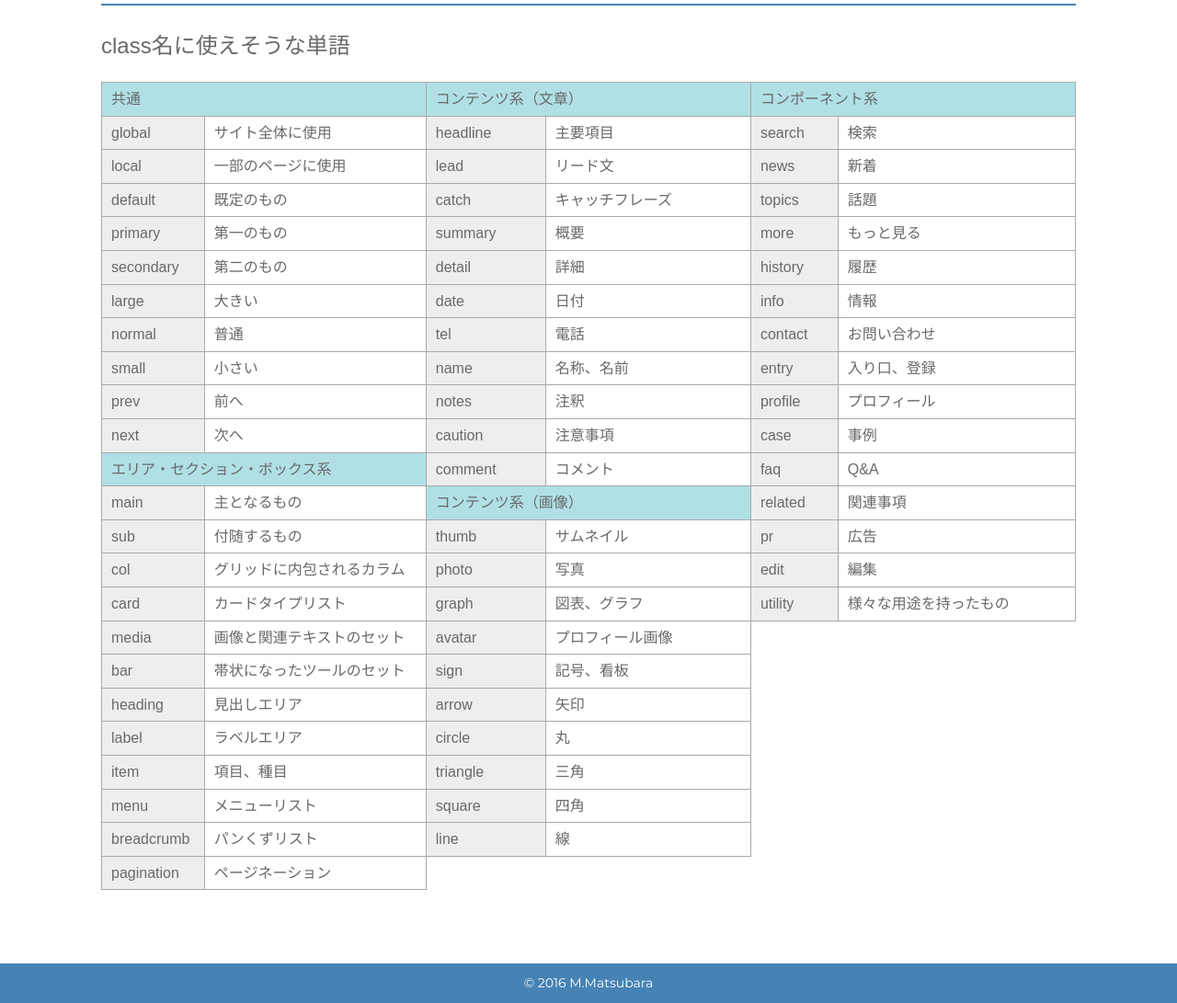
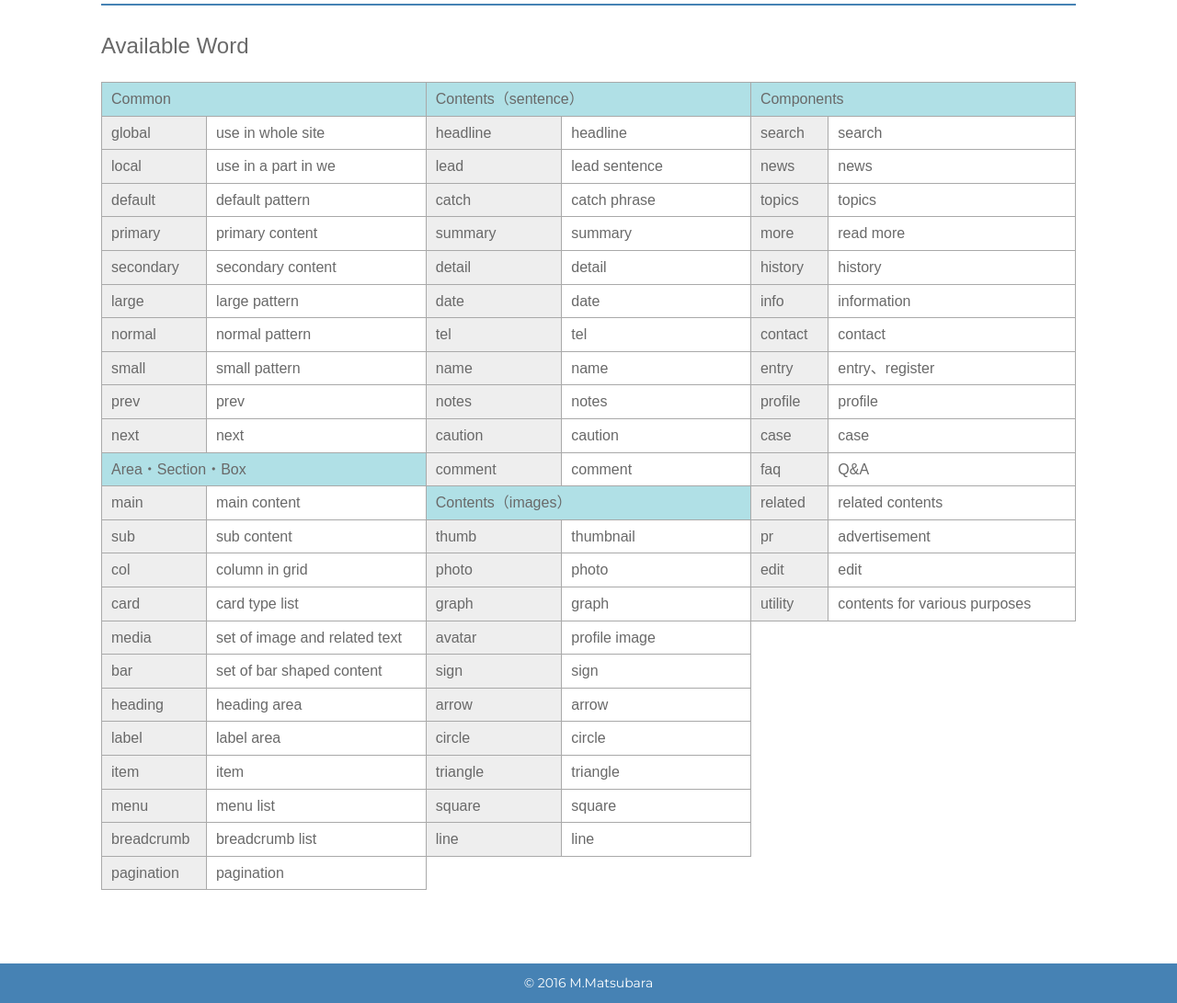
Before and after one commit to rivervillageman/classcreator, a website: page index.html in a window 1280 px wide. Shown: the part 656-1747 px from the top of the page at 92% size. Drawn offline with Linux system fonts and the light colour scheme.

Commit message:
first edit

```diff
--- a/index.html
+++ b/index.html
@@ -24,15 +24,15 @@
     <div class="box-flex">
       <div class="box-flex-in">
         <select id="level-1" class="form-select" name="category">
-          <option value="" class="default" selected>選択してください</option>
-          <option value="レイアウト系" data-cat="rayout">レイアウト系</option>
-          <option value="セクション・ボックス系" data-cat="section">セクション・ボックス系</option>
-          <option value="グリッド系" data-cat="grid">グリッド系</option>
-          <option value="モジュール系" data-cat="module">モジュール系</option>
-          <option value="状態" data-cat="state">状態</option>
+          <option value="" class="default" selected>Select</option>
+          <option value="レイアウト系" data-cat="rayout">Layout</option>
+          <option value="セクション・ボックス系" data-cat="section">Section・Box</option>
+          <option value="グリッド系" data-cat="grid">Grid</option>
+          <option value="モジュール系" data-cat="module">Module</option>
+          <option value="状態" data-cat="state">State</option>
         </select>
         <select id="level-2" class="form-select" name="identifier">
-          <option value="" class="default" selected>選択してください</option>
+          <option value="" class="default" selected>Select</option>
           <option value="header" data-cat="rayout" title="大枠のヘッダー内の要素">header</option>
           <option value="footer" data-cat="rayout">footer</option>
           <option value="contents" data-cat="rayout">contents</option>
@@ -69,262 +69,262 @@
         ー
       </div><!-- /box-flex-in -->
       <div class="box-flex-in">
-        <input id="level-4" type="text" class="form-text s-large" name="" value="" placeholder="詳細" pattern="^[a-z]+$">
+        <input id="level-4" type="text" class="form-text s-large" name="" value="" placeholder="detail" pattern="^[a-z]+$">
       </div><!-- /box-flex-in -->
       <div class="box-flex-in">
         ー
       </div><!-- /box-flex-in -->
       <div class="box-flex-in">
-        <input id="level-5" type="text" class="form-text s-large" name="" value="" placeholder="バリエーション" pattern="^[a-z]+$">
+        <input id="level-5" type="text" class="form-text s-large" name="" value="" placeholder="valiation" pattern="^[a-z]+$">
       </div><!-- /box-flex-in -->
       <div class="box-flex-in">
         ー
       </div><!-- /box-flex-in -->
       <div class="box-flex-in">
-        <input id="level-6" type="text" class="form-text s-small" name="" value="" placeholder="連番" pattern="^[0-9]+$">
+        <input id="level-6" type="text" class="form-text s-small" name="" value="" placeholder="number" pattern="^[0-9]+$">
       </div><!-- /box-flex-in -->
     </div><!-- /box-flex -->
     <p class="btn-cmn-01"><input id="js-trigger" type="button" class="form-button" name="" value="Create!"></p>
 
     <section>
-      <h2 class="ttl-cmn-02">class名に使えそうな単語</h2>
+      <h2 class="ttl-cmn-02">Available Word</h2>
       <div class="box-flex-usage">
         <div class="box-flex-usage-in">
           <table class="table-usage">
             <tr>
-              <th colspan="2">共通</th>
+              <th colspan="2">Common</th>
             </tr>
             <tr>
               <td>global</td>
-              <td>サイト全体に使用</td>
+              <td>use in whole site</td>
             </tr>
             <tr>
               <td>local</td>
-              <td>一部のページに使用</td>
+              <td>use in a part in we</td>
             </tr>
             <tr>
               <td>default</td>
-              <td>既定のもの</td>
+              <td>default pattern</td>
             </tr>
             <tr>
               <td>primary</td>
-              <td>第一のもの</td>
+              <td>primary content</td>
             </tr>
             <tr>
               <td>secondary</td>
-              <td>第二のもの</td>
+              <td>secondary content</td>
             </tr>
             <tr>
               <td>large</td>
-              <td>大きい</td>
+              <td>large pattern</td>
             </tr>
             <tr>
               <td>normal</td>
-              <td>普通</td>
+              <td>normal pattern</td>
             </tr>
             <tr>
               <td>small</td>
-              <td>小さい</td>
+              <td>small pattern</td>
             </tr>
             <tr>
               <td>prev</td>
-              <td>前へ</td>
+              <td>prev</td>
             </tr>
             <tr>
               <td>next</td>
-              <td>次へ</td>
+              <td>next</td>
             </tr>
             <tr>
-              <th colspan="2">エリア・セクション・ボックス系</th>
+              <th colspan="2">Area・Section・Box</th>
             </tr>
             <tr>
               <td>main</td>
-              <td>主となるもの</td>
+              <td>main content</td>
             </tr>
             <tr>
               <td>sub</td>
-              <td>付随するもの</td>
+              <td>sub content</td>
             </tr>
             <tr>
               <td>col</td>
-              <td>グリッドに内包されるカラム</td>
+              <td>column in grid</td>
             </tr>
             <tr>
               <td>card</td>
-              <td>カードタイプリスト</td>
+              <td>card type list</td>
             </tr>
             <tr>
               <td>media</td>
-              <td>画像と関連テキストのセット</td>
+              <td>set of image and related text</td>
             </tr>
             <tr>
               <td>bar</td>
-              <td>帯状になったツールのセット</td>
+              <td>set of bar shaped content</td>
             </tr>
             <tr>
               <td>heading</td>
-              <td>見出しエリア</td>
+              <td>heading area</td>
             </tr>
             <tr>
               <td>label</td>
-              <td>ラベルエリア</td>
+              <td>label area</td>
             </tr>
             <tr>
               <td>item</td>
-              <td>項目、種目</td>
+              <td>item</td>
             </tr>
             <tr>
               <td>menu</td>
-              <td>メニューリスト</td>
+              <td>menu list</td>
             </tr>
             <tr>
               <td>breadcrumb</td>
-              <td>パンくずリスト</td>
+              <td>breadcrumb list</td>
             </tr>
             <tr>
               <td>pagination</td>
-              <td>ページネーション</td>
+              <td>pagination</td>
             </tr>
           </table>
         </div><!-- /box-flex-usage-in -->
         <div class="box-flex-usage-in">
           <table class="table-usage">
             <tr>
-              <th colspan="2">コンテンツ系（文章）</th>
+              <th colspan="2">Contents（sentence）</th>
             </tr>
             <tr>
               <td>headline</td>
-              <td>主要項目</td>
+              <td>headline</td>
             </tr>
             <tr>
               <td>lead</td>
-              <td>リード文</td>
+              <td>lead sentence</td>
             </tr>
             <tr>
               <td>catch</td>
-              <td>キャッチフレーズ</td>
+              <td>catch phrase</td>
             </tr>
             <tr>
               <td>summary</td>
-              <td>概要</td>
+              <td>summary</td>
             </tr>
             <tr>
               <td>detail</td>
-              <td>詳細</td>
+              <td>detail</td>
             </tr>
             <tr>
               <td>date</td>
-              <td>日付</td>
+              <td>date</td>
             </tr>
             <tr>
               <td>tel</td>
-              <td>電話</td>
+              <td>tel</td>
             </tr>
             <tr>
               <td>name</td>
-              <td>名称、名前</td>
+              <td>name</td>
             </tr>
             <tr>
               <td>notes</td>
-              <td>注釈</td>
+              <td>notes</td>
             </tr>
             <tr>
               <td>caution</td>
-              <td>注意事項</td>
+              <td>caution</td>
             </tr>
             <tr>
               <td>comment</td>
-              <td>コメント</td>
+              <td>comment</td>
             </tr>
             <tr>
-              <th colspan="2">コンテンツ系（画像）</th>
+              <th colspan="2">Contents（images）</th>
             </tr>
             <tr>
               <td>thumb</td>
-              <td>サムネイル</td>
+              <td>thumbnail</td>
             </tr>
             <tr>
               <td>photo</td>
-              <td>写真</td>
+              <td>photo</td>
             </tr>
             <tr>
               <td>graph</td>
-              <td>図表、グラフ</td>
+              <td>graph</td>
             </tr>
             <tr>
               <td>avatar</td>
-              <td>プロフィール画像</td>
+              <td>profile image</td>
             </tr>
             <tr>
               <td>sign</td>
-              <td>記号、看板</td>
+              <td>sign</td>
             </tr>
             <tr>
               <td>arrow</td>
-              <td>矢印</td>
+              <td>arrow</td>
             </tr>
             <tr>
               <td>circle</td>
-              <td>丸</td>
+              <td>circle</td>
             </tr>
             <tr>
               <td>triangle</td>
-              <td>三角</td>
+              <td>triangle</td>
             </tr>
             <tr>
               <td>square</td>
-              <td>四角</td>
+              <td>square</td>
             </tr>
             <tr>
               <td>line</td>
-              <td>線</td>
+              <td>line</td>
             </tr>
           </table>
         </div><!-- /box-flex-usage-in -->
         <div class="box-flex-usage-in">
           <table class="table-usage">
             <tr>
-              <th colspan="2">コンポーネント系</th>
+              <th colspan="2">Components</th>
             </tr>
             <tr>
               <td>search</td>
-              <td>検索</td>
+              <td>search</td>
             </tr>
             <tr>
               <td>news</td>
-              <td>新着</td>
+              <td>news</td>
             </tr>
             <tr>
               <td>topics</td>
-              <td>話題</td>
+              <td>topics</td>
             </tr>
             <tr>
               <td>more</td>
-              <td>もっと見る</td>
+              <td>read more</td>
             </tr>
             <tr>
               <td>history</td>
-              <td>履歴</td>
+              <td>history</td>
             </tr>
             <tr>
               <td>info</td>
-              <td>情報</td>
+              <td>information</td>
             </tr>
             <tr>
               <td>contact</td>
-              <td>お問い合わせ</td>
+              <td>contact</td>
             </tr>
             <tr>
               <td>entry</td>
-              <td>入り口、登録</td>
+              <td>entry、register</td>
             </tr>
             <tr>
               <td>profile</td>
-              <td>プロフィール</td>
+              <td>profile</td>
             </tr>
             <tr>
               <td>case</td>
-              <td>事例</td>
+              <td>case</td>
             </tr>
             <tr>
               <td>faq</td>
@@ -332,19 +332,19 @@
             </tr>
             <tr>
               <td>related</td>
-              <td>関連事項</td>
+              <td>related contents</td>
             </tr>
             <tr>
               <td>pr</td>
-              <td>広告</td>
+              <td>advertisement</td>
             </tr>
             <tr>
               <td>edit</td>
-              <td>編集</td>
+              <td>edit</td>
             </tr>
             <tr>
               <td>utility</td>
-              <td>様々な用途を持ったもの</td>
+              <td>contents for various purposes</td>
             </tr>
           </table>
         </div><!-- /box-flex-usage-in -->
```
